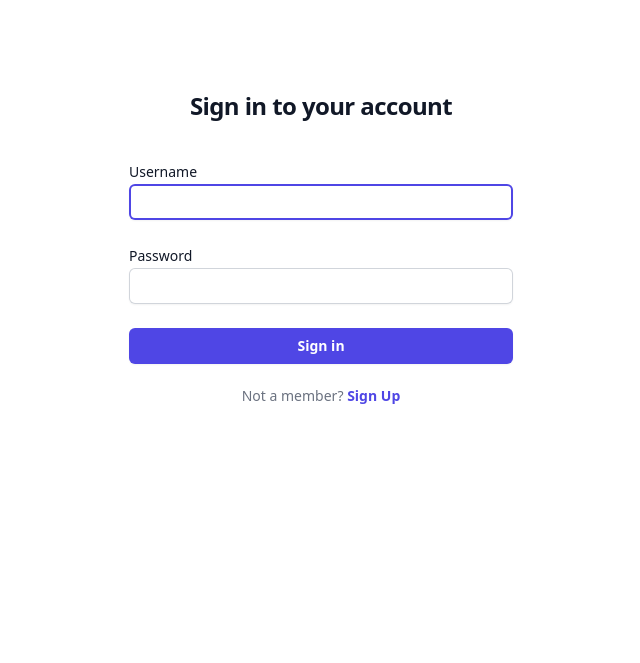
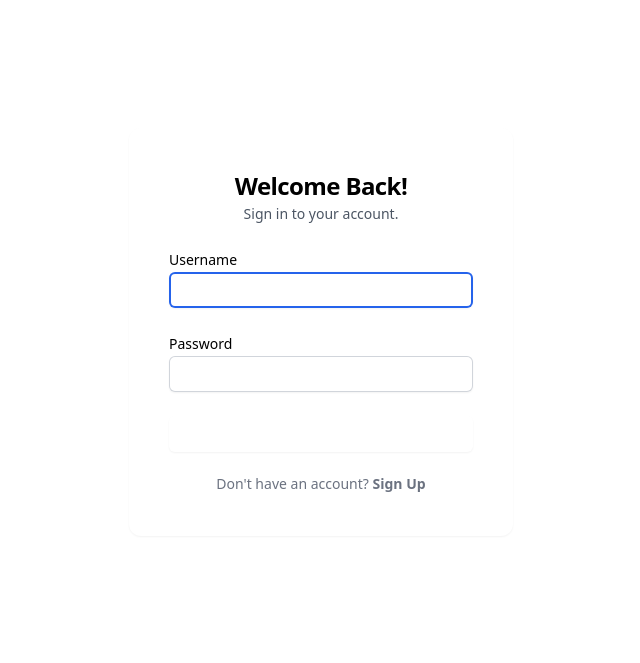
Before and after one commit to leonordaluma/quiz-app, a Django app: page /signin/ in a window 1280 px wide. Shown: the top 663 px of the page, without its empty margins (319-959 px from the left). Run offline with Django 4.2, Linux system fonts and the light colour scheme; style sheets or scripts are compiled from the project's sources; some libraries are stand-ins or nearby versions.

Commit message:
sign in web UI

```diff
--- a/users/templates/signin.html
+++ b/users/templates/signin.html
@@ -6,46 +6,44 @@
     <title>Sign In</title>
     {% tailwind_css %}
   </head>
-  <body>
-    <div class="flex min-h-full flex-col justify-center px-6 py-12 lg:px-8">
-        <div class="sm:mx-auto sm:w-full sm:max-w-sm">
-          <h2 class="mt-10 text-center text-2xl font-bold leading-9 tracking-tight text-gray-900">Sign in to your account</h2>
-        </div>
+  <body class="bg-primary-background">
+    <!-- Card -->
+    <div class="flex flex-col justify-center px-12 py-32">
+      <div class="bg-white shadow-sm rounded-xl p-10 sm:mx-auto sm:w-full sm:max-w-sm">
+        <h1 class="text-center text-2xl font-bold leading-9 tracking-tight text-primary-color">Welcome Back!</h1>
+        <p class="text-center text-sm text-gray-600">Sign in to your account.</p>
 
-        <div class="mt-3 sm:mx-auto sm:w-full sm:max-w-sm">
+        <div class="mt-5 sm:mx-auto sm:w-full sm:max-w-sm">
           <form class="space-y-6" method="post" action="{% url 'users:signin' %}">
             {% csrf_token %}
             <div>
-              <label for="{{form.username.id_for_label}}" class="block text-sm font-medium leading-6 text-gray-900">{{form.username.label}}</label>
-              <div>
-                <!-- <input required class="block w-full rounded-md border-0 py-1.5 text-gray-900 shadow-sm ring-1 ring-inset ring-gray-300 placeholder:text-gray-400 focus:ring-2 focus:ring-inset focus:ring-indigo-600 sm:text-sm sm:leading-6"> -->
-            {% render_field form.username class+="block w-full rounded-md border-0 py-1.5 text-gray-900 shadow-sm ring-1 ring-inset ring-gray-300 placeholder:text-gray-400 focus:ring-2 focus:ring-inset focus:ring-indigo-600 sm:text-sm sm:leading-6"%}
-            </div>
+              <label for="{{form.username.id_for_label}}" class="block text-sm font-medium leading-6 text-black-primary">{{form.username.label}}</label>
+              {% render_field form.username class+="block w-full rounded-md border-0 py-1.5 text-gray-900 shadow-sm ring-1 ring-inset ring-gray-300 placeholder:text-gray-400 focus:ring-2 focus:ring-inset focus:ring-primary-color sm:text-sm sm:leading-6"%}
             </div>
 
             <div>
-              <div class="flex items-center justify-between">
-                <label for="{{form.password1.id_for_label}}" class="block text-sm font-medium leading-6 text-gray-900">{{form.password.label}}</label>
+              <label for="{{form.password1.id_for_label}}" class="block text-sm font-medium leading-6 text-black-primary">{{form.password.label}}</label>
+              <input id="password" name="password" type="password" autocomplete="current-password" required class="block w-full rounded-md border-0 py-1.5 text-gray-900 shadow-sm ring-1 ring-inset ring-gray-300 placeholder:text-gray-400 focus:ring-2 focus:ring-inset focus:ring-primary-color sm:text-sm sm:leading-6">
             </div>
+
             <div>
-                <input id="password" name="password" type="password" autocomplete="current-password" required class="block w-full rounded-md border-0 py-1.5 text-gray-900 shadow-sm ring-1 ring-inset ring-gray-300 placeholder:text-gray-400 focus:ring-2 focus:ring-inset focus:ring-indigo-600 sm:text-sm sm:leading-6">
+              <button type="submit" class="flex w-full justify-center rounded-md bg-rolling px-3 py-1.5 text-sm font-semibold leading-6 text-white shadow-sm hover:bg-black-primary focus-visible:outline focus-visible:outline-2 focus-visible:outline-offset-2 focus-visible:outline-indigo-600">Sign in
+              </button>
+              <input type="hidden" name="next" value="{% url 'dashboard:index' %}" />
             </div>
-        </div>
+          </form>
 
-        <div>
-            <button type="submit" class="flex w-full justify-center rounded-md bg-indigo-600 px-3 py-1.5 text-sm font-semibold leading-6 text-white shadow-sm hover:bg-indigo-500 focus-visible:outline focus-visible:outline-2 focus-visible:outline-offset-2 focus-visible:outline-indigo-600">Sign in</button>
-        </div>
-        <input type="hidden" name="next" value="{% url 'dashboard:index' %}" />
-    </form>
-
-    {% if form.errors %}
-    <p class="mt-2 text-center text-sm text-red-500">Your username and password didn't match. Please try again.</p>
-    {% endif %}
+          {% if form.errors %}
+          <p class="mt-2 text-center text-sm text-red-500">
+            Your username and password didn't match. Please try again.
+          </p>
+          {% endif %}
           <p class="mt-5 text-center text-sm text-gray-500">
-            Not a member?
-            <a href="{% url 'users:signup' %}" class="font-semibold leading-6 text-indigo-600 hover:text-indigo-500">Sign Up</a>
+            Don't have an account?
+            <a href="{% url 'users:signup' %}" class="font-semibold leading-6 text-primary-color ">Sign Up</a>
           </p>
         </div>
       </div>
+    </div>
   </body>
 </html>
```
